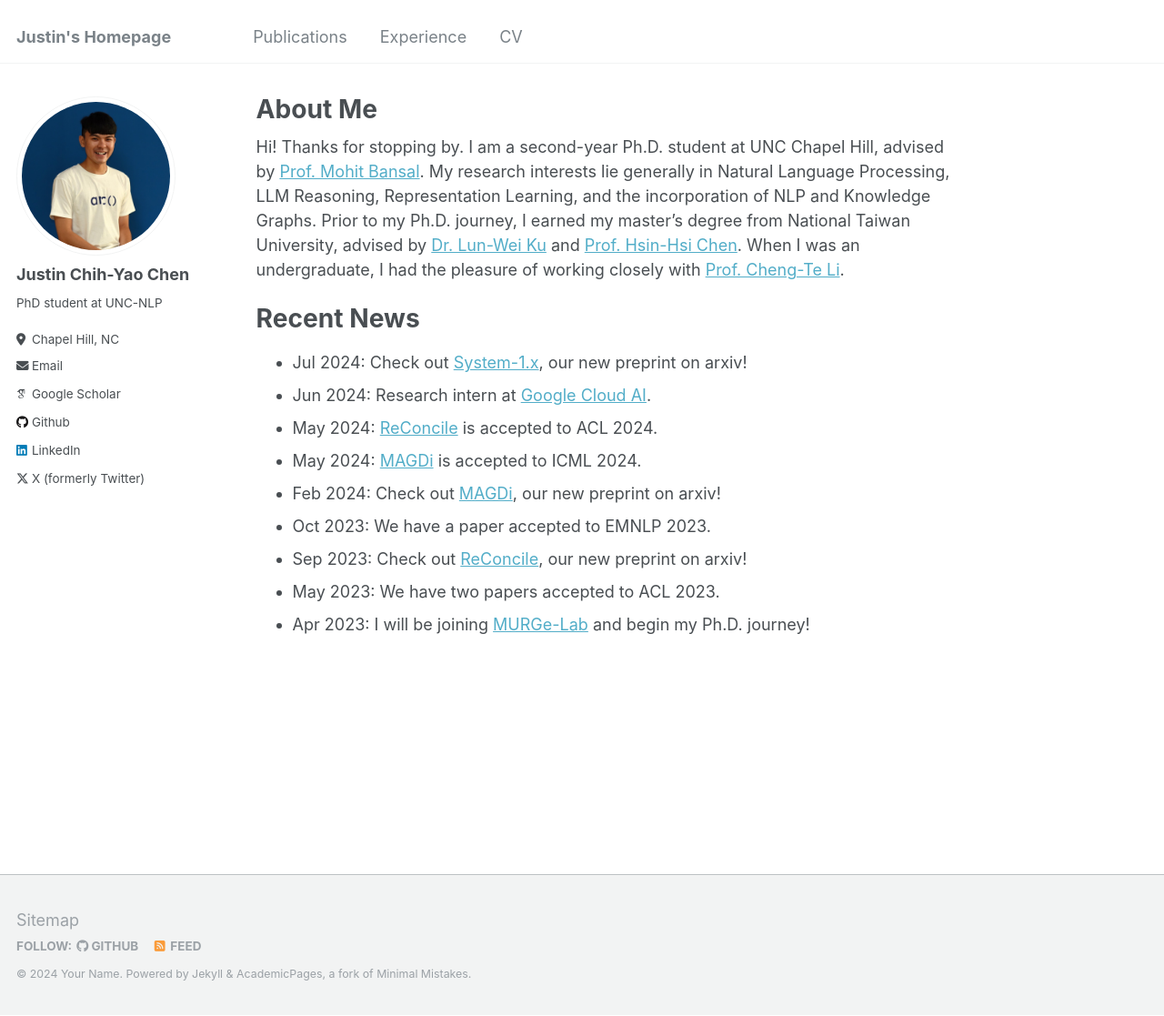
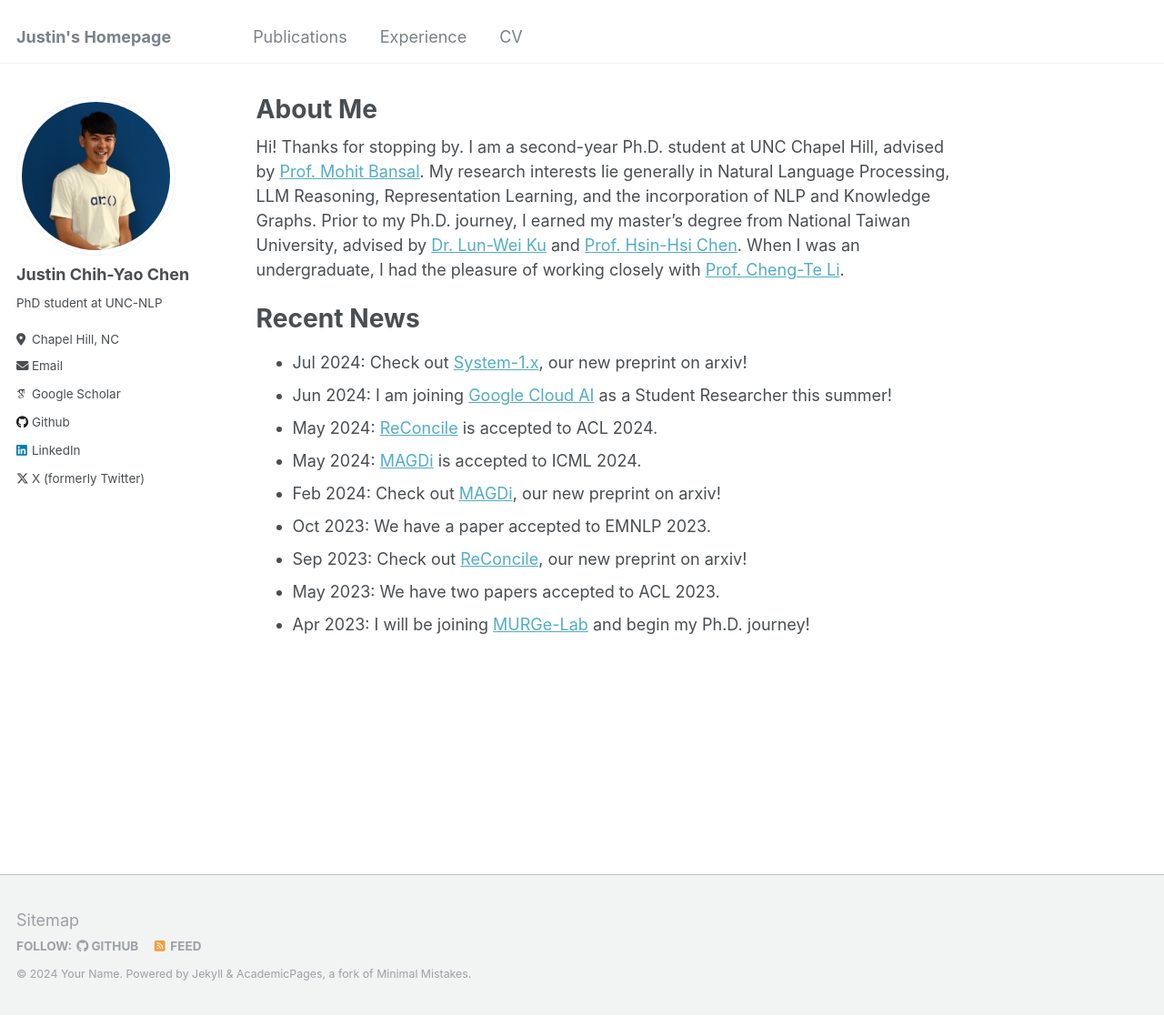
Before and after one commit to dinobby/dinobby.github.io, a Jekyll site: the page built from _pages/about.md, in a window 1280 px wide and 1117 px high. Shown: the whole window at 91% size. Built offline with Jekyll 4.4.1, drawn with Linux system fonts in a browser that asks for light colours; some web fonts are replaced.

Commit message:
Update about.md

```diff
--- a/_pages/about.md
+++ b/_pages/about.md
@@ -11,7 +11,7 @@ Hi! Thanks for stopping by. I am a second-year Ph.D. student at UNC Chapel Hill,
 
 # Recent News
 - Jul 2024: Check out [System-1.x](https://arxiv.org/abs/2407.14414), our new preprint on arxiv!
-- Jun 2024: Research intern at [Google Cloud AI](https://research.google/teams/cloud-ai/).
+- Jun 2024: I am joining [Google Cloud AI](https://research.google/teams/cloud-ai/) as a Student Researcher this summer!
 - May 2024: [ReConcile](https://arxiv.org/pdf/2309.13007) is accepted to ACL 2024.
 - May 2024: [MAGDi](https://arxiv.org/abs/2402.01620) is accepted to ICML 2024.
 - Feb 2024:	Check out [MAGDi](https://arxiv.org/abs/2402.01620), our new preprint on arxiv!
```
